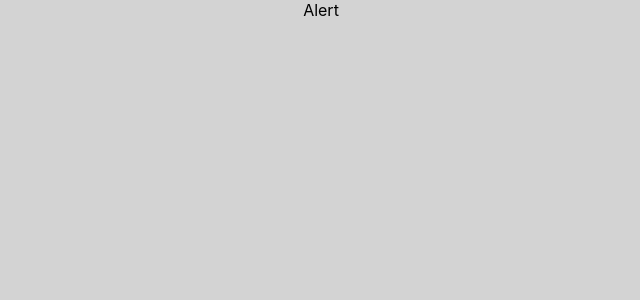
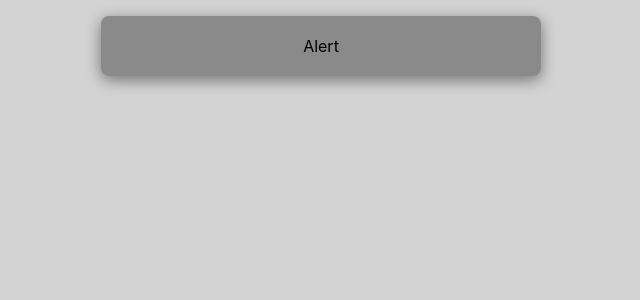
Before and after one commit to sctlcd/react-alerts, a React (Create React App) app: page / in a window 1280 px wide. Shown: the top 300 px of the page, without its empty margins (129-769 px from the left). Built offline with nearby package versions, Linux system fonts and the light colour scheme; the HTML template or start-up script is replaced by a standard one.

Commit message:
1st pass: created a basic alert

```diff
--- a/src/App.css
+++ b/src/App.css
@@ -9,3 +9,12 @@
 .container {
   max-width: 900px;
 }
+
+.alert {
+  width: 400px;
+  margin: 1rem auto;
+  padding: 1.25rem;
+  background: rgba(0, 0, 0, 0.35);
+  border-radius: 0.5rem;
+  box-shadow: 0 0.25rem 0.95rem rgba(0, 0, 0, 0.45);
+}
--- a/src/components/Alert.jsx
+++ b/src/components/Alert.jsx
@@ -1,5 +1,10 @@
-import React from 'react';
+import React, {useState, useEffect} from 'react';
 
 export default function Alert() {
-  return <div>Alert</div>;
+  const [showAlert, setShowAlert] = useState(true);
+  return (
+    showAlert && (
+    <div className='alert'>Alert</div>
+    )
+  );
 }
```
